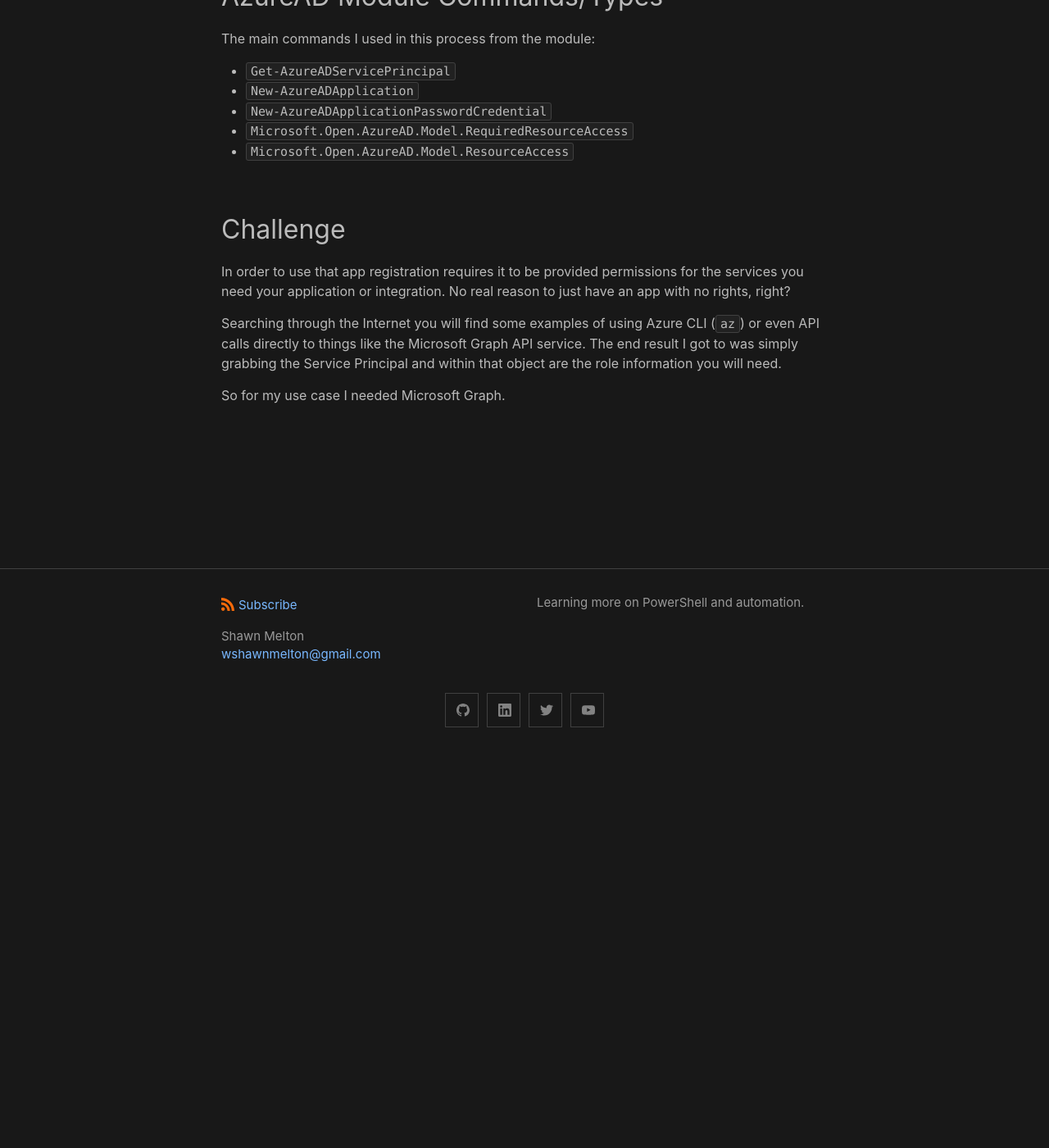
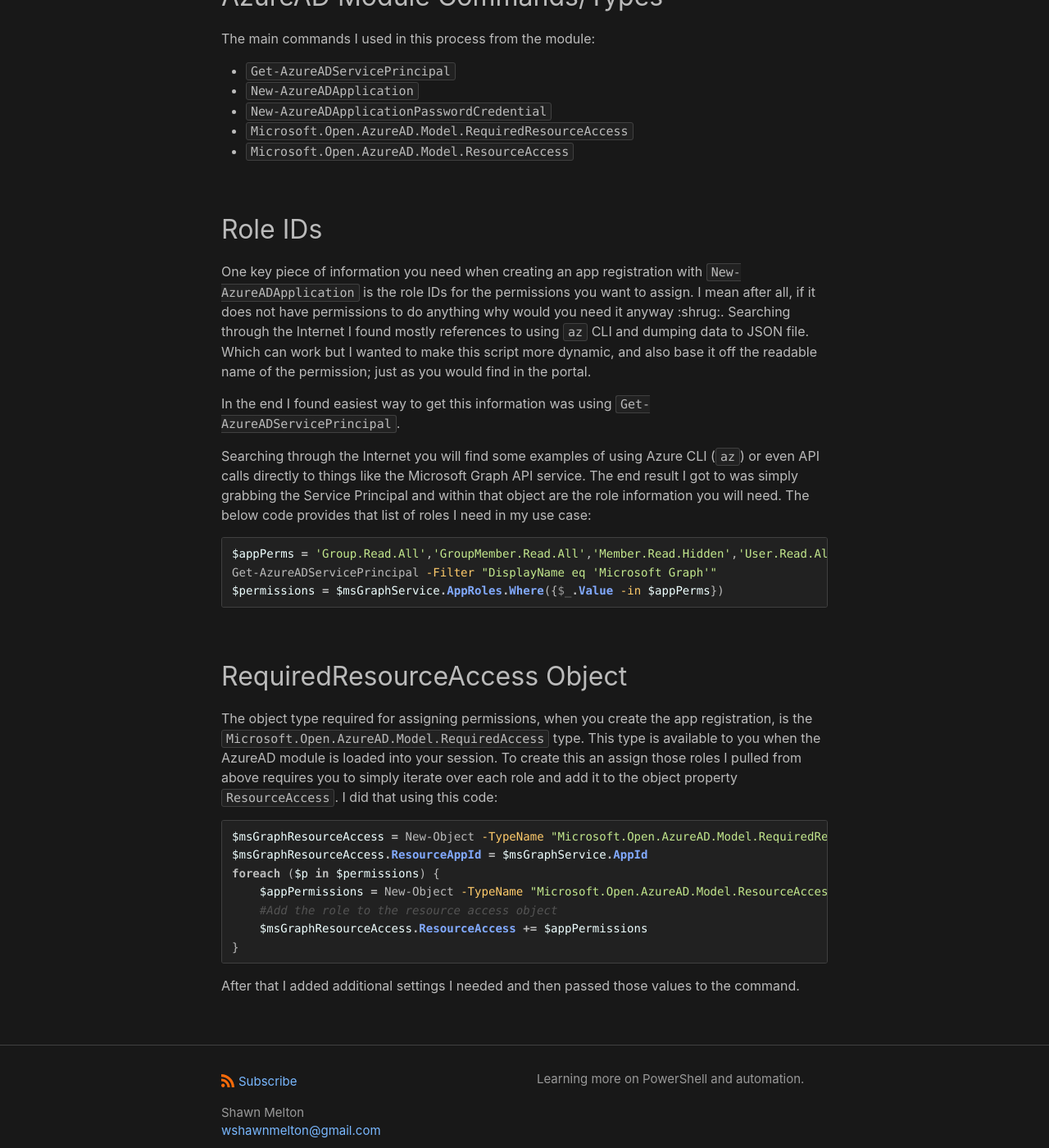
Before and after one commit to wsmelton/wsmelton.github.io, a Jekyll site: the page built from _posts/2020-11-13-creating-azure-app-registration.md, in a window 1280 px wide and 1400 px high, scrolled down 478 px. Shown: the whole window at 82% size. Built offline with Jekyll 4.4.1, drawn with Linux system fonts in a browser that asks for light colours.

Commit message:
finish up

````diff
--- a/_posts/2020-11-13-creating-azure-app-registration.md
+++ b/_posts/2020-11-13-creating-azure-app-registration.md
@@ -18,10 +18,32 @@ The main commands I used in this process from the module:
 - `Microsoft.Open.AzureAD.Model.RequiredResourceAccess`
 - `Microsoft.Open.AzureAD.Model.ResourceAccess`
 
-## Challenge
+## Role IDs
 
-In order to use that app registration requires it to be provided permissions for the services you need your application or integration. No real reason to just have an app with no rights, right?
+One key piece of information you need when creating an app registration with `New-AzureADApplication` is the role IDs for the permissions you want to assign. I mean after all, if it does not have permissions to do anything why would you need it anyway :shrug:. Searching through the Internet I found mostly references to using `az` CLI and dumping data to JSON file. Which can work but I wanted to make this script more dynamic, and also base it off the readable name of the permission; just as you would find in the portal.
 
-Searching through the Internet you will find some examples of using Azure CLI (`az`) or even API calls directly to things like the Microsoft Graph API service. The end result I got to was simply grabbing the Service Principal and within that object are the role information you will need.
+In the end I found easiest way to get this information was using `Get-AzureADServicePrincipal`.
 
-So for my use case I needed Microsoft Graph.
+Searching through the Internet you will find some examples of using Azure CLI (`az`) or even API calls directly to things like the Microsoft Graph API service. The end result I got to was simply grabbing the Service Principal and within that object are the role information you will need. The below code provides that list of roles I need in my use case:
+
+```powershell
+$appPerms = 'Group.Read.All','GroupMember.Read.All','Member.Read.Hidden','User.Read.All'
+Get-AzureADServicePrincipal -Filter "DisplayName eq 'Microsoft Graph'"
+$permissions = $msGraphService.AppRoles.Where({$_.Value -in $appPerms})
+```
+
+## RequiredResourceAccess Object
+
+The object type required for assigning permissions, when you create the app registration, is the `Microsoft.Open.AzureAD.Model.RequiredAccess` type. This type is available to you when the AzureAD module is loaded into your session. To create this an assign those roles I pulled from above requires you to simply iterate over each role and add it to the object property `ResourceAccess`. I did that using this code:
+
+```powershell
+$msGraphResourceAccess = New-Object -TypeName "Microsoft.Open.AzureAD.Model.RequiredResourceAccess"
+$msGraphResourceAccess.ResourceAppId = $msGraphService.AppId
+foreach ($p in $permissions) {
+    $appPermissions = New-Object -TypeName "Microsoft.Open.AzureAD.Model.ResourceAccess" -ArgumentList $p.Id,"Role"
+    #Add the role to the resource access object
+    $msGraphResourceAccess.ResourceAccess += $appPermissions
+}
+```
+
+After that I added additional settings I needed and then passed those values to the command.
````
